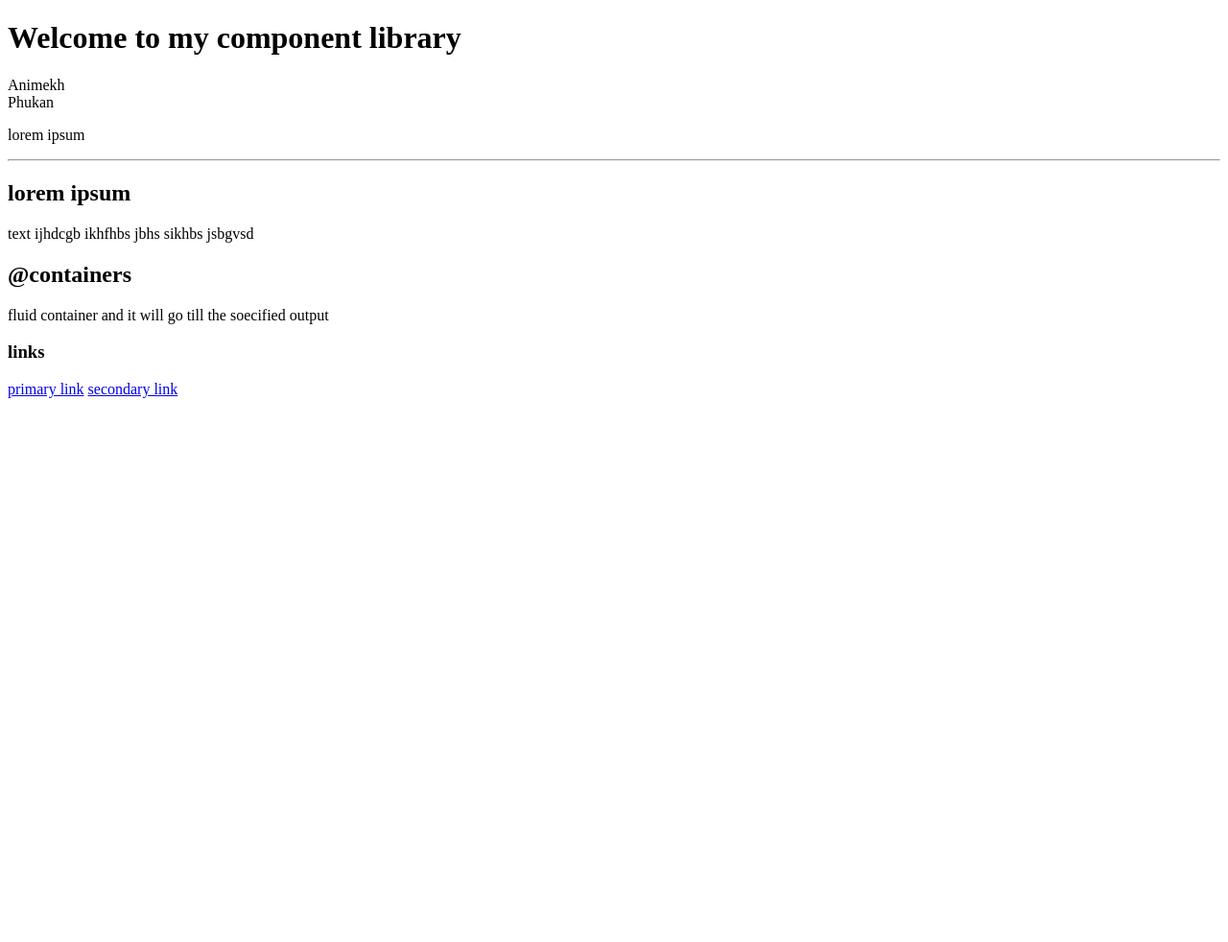
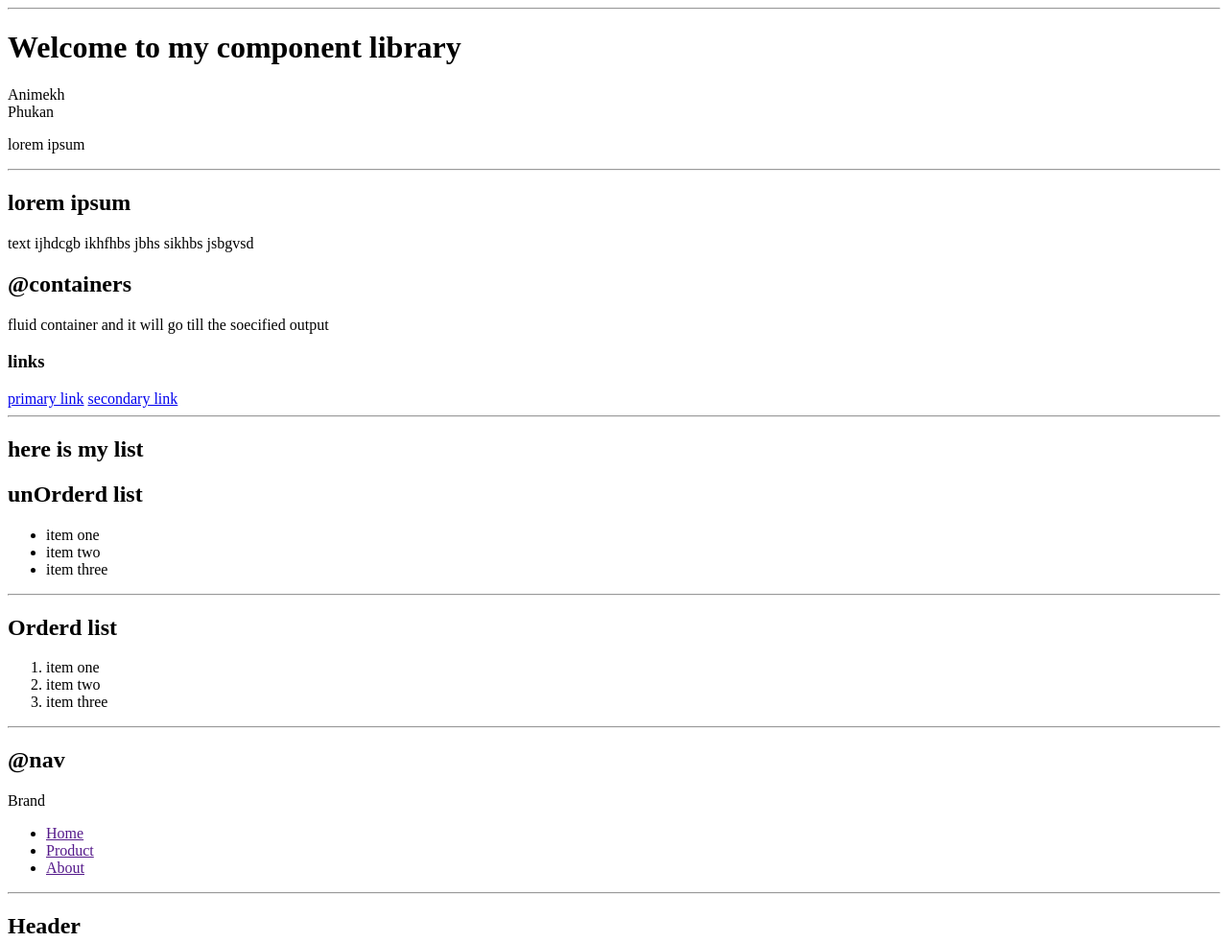
Before and after one commit to animekhphukan/neogcamp-lesson-3-live, a plain HTML site: page index.html in a window 1280 px wide. Shown: the top 982 px of the page at 96% size. Before the commit the page ends 800 px from the top, so only its background shows below. Drawn offline with Linux system fonts and the light colour scheme.

Commit message:
wip: image done

```diff
--- a/index.html
+++ b/index.html
@@ -7,6 +7,7 @@
     <title>component library</title>
 </head>
 <body>
+    <hr>
     <h1>Welcome to my component library</h1>
     <div>Animekh</div>
     <div>Phukan</div>
@@ -19,5 +20,41 @@
     <h3>links</h3>
     <a href="https://www.google.com/search?client=firefox-b-d&q=google">primary link</a>
     <a href="https://www.google.com/search?client=firefox-b-d&q=google">secondary link</a>
+    <hr/>
+
+        <h2>here is my list</h2>
+        <h2>unOrderd list</h2>
+        <ul>
+            <li>item one</li>
+            <li>item two</li>
+            <li>item three </li>
+        </ul>
+    <hr>
+    <h2>Orderd list</h2>
+    <ol>
+        <li>item one</li>
+        <li>item two</li>
+        <li>item three </li>
+    </ol>
+    <hr>
+    <h2>@nav</h2>
+    <div>Brand</div>
+    <ul>
+        <li>
+            <a href="">Home</a>
+        </li>
+        <li>
+            <a href="">Product</a>
+        </li>
+        <li>
+            <a href="">About</a>
+        </li>
+    </ul>
+    <hr>
+    <h2>Header</h2>
+    <header>
+        <img src="images/web-developer-image.svg" alt="">
+        <h1>I am header</h1>
+    </header>
 </body>
 </html>
```
Also changed, not shown: images/web-developer-image.svg (added).
